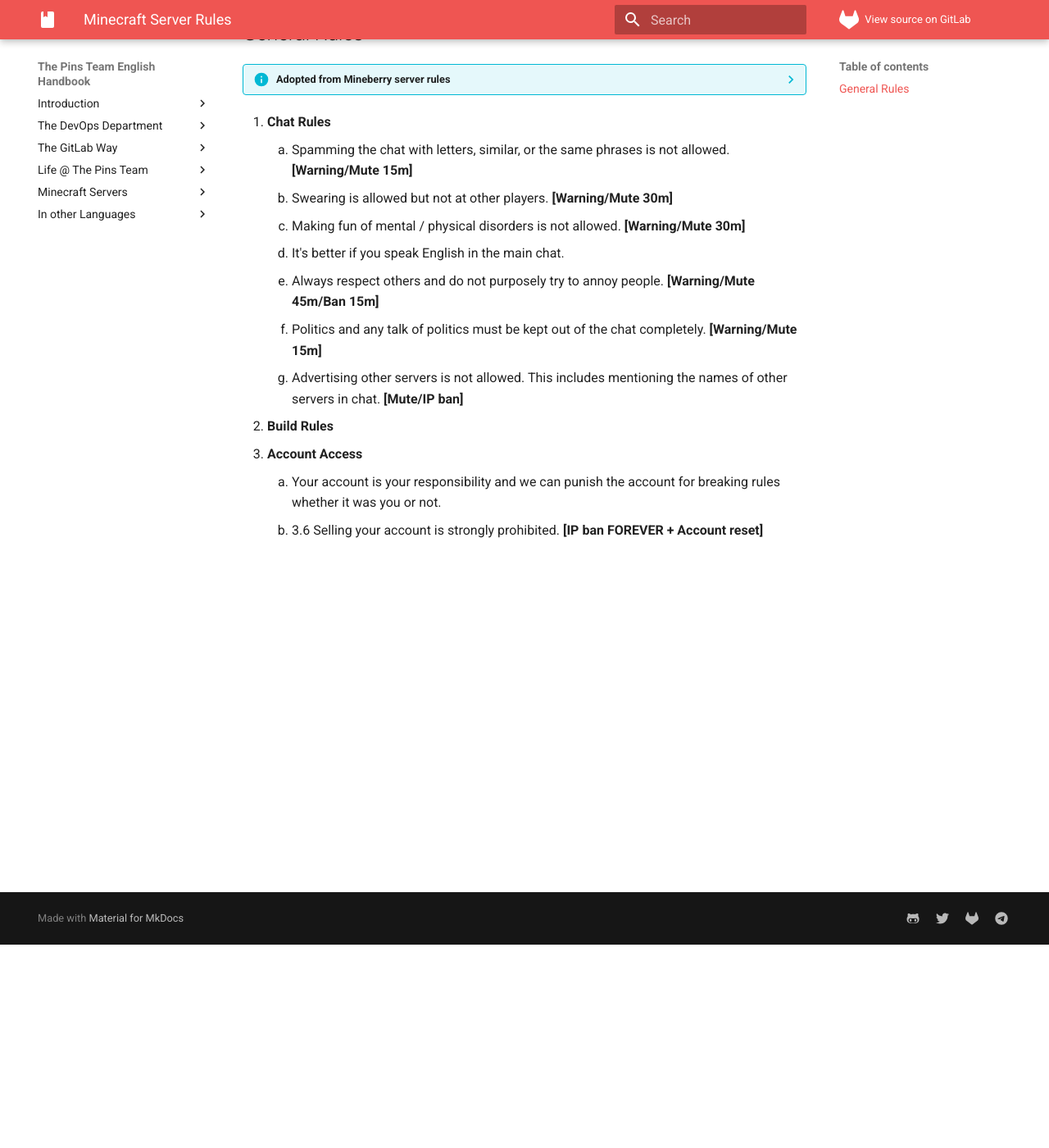
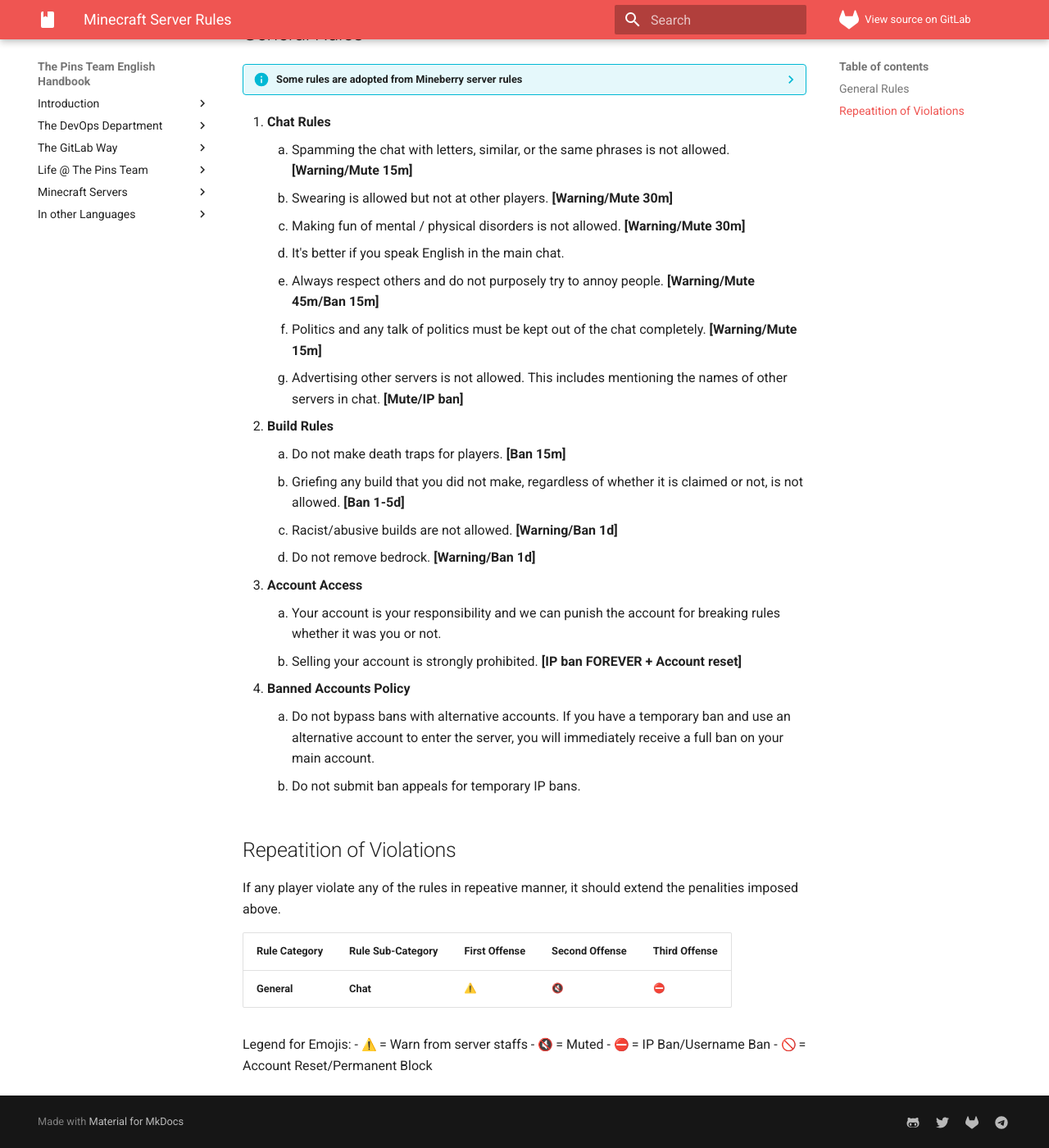
Before and after one commit to MadeByThePinsHub/handbook, an MkDocs documentation site: the page built from handbook/minecraft-servers/rules.md, in a window 1280 px wide and 1400 px high, scrolled down 248 px. Shown: the whole window at 82% size. Built offline with MkDocs 1.6.1 and Material for MkDocs 9.7.7, drawn with Linux system fonts in a browser that asks for light colours; emoji names are drawn with the system emoji font; comment, search, counter and statistics services are not loaded.

Commit message:
Minecraft Servers-related stuff

```diff
--- a/handbook/minecraft-servers/rules.md
+++ b/handbook/minecraft-servers/rules.md
@@ -3,7 +3,7 @@
 
 ## General Rules
 
-??? info "Adopted from Mineberry server rules"
+??? info "Some rules are adopted from Mineberry server rules"
     For up-to-date rules for Mineberry, see <https://mineberry.net/rules>.
 
 1. **Chat Rules**
@@ -15,6 +15,26 @@
     6. Politics and any talk of politics must be kept out of the chat completely. **[Warning/Mute 15m]**
     7. Advertising other servers is not allowed. This includes mentioning the names of other servers in chat. **[Mute/IP ban]**
 2. **Build Rules**
+    1. Do not make death traps for players. **[Ban 15m]**
+    2. Griefing any build that you did not make, regardless of whether it is claimed or not, is not allowed. **[Ban 1-5d]**
+    3. Racist/abusive builds are not allowed. **[Warning/Ban 1d]**
+    4. Do not remove bedrock. **[Warning/Ban 1d]**
 3. **Account Access**
     1. Your account is your responsibility and we can punish the account for breaking rules whether it was you or not.
-    2. 3.6 Selling your account is strongly prohibited. **[IP ban FOREVER + Account reset]**
+    2. Selling your account is strongly prohibited. **[IP ban FOREVER + Account reset]**
+4. **Banned Accounts Policy**
+    1. Do not bypass bans with alternative accounts. If you have a temporary ban and use an alternative account to enter the server, you will immediately receive a full ban on your main account.
+    2. Do not submit ban appeals for temporary IP bans.
+
+## Repeatition of Violations
+If any player violate any of the rules in repeative manner, it should extend the penalities imposed above.
+
+| Rule Category | Rule Sub-Category | First Offense | Second Offense | Third Offense |
+| ----- | ----- | ----- | ----- | -----|
+| **General** | **Chat** | :warning: | :mute: | :no_entry: |
+
+Legend for Emojis:
+- :warning: = Warn from server staffs
+- :mute: = Muted
+- :no_entry: = IP Ban/Username Ban
+- :no_entry_sign: = Account Reset/Permanent Block
```
Also changed, not shown: handbook/minecraft-servers/index.md (+9 -4 lines).
